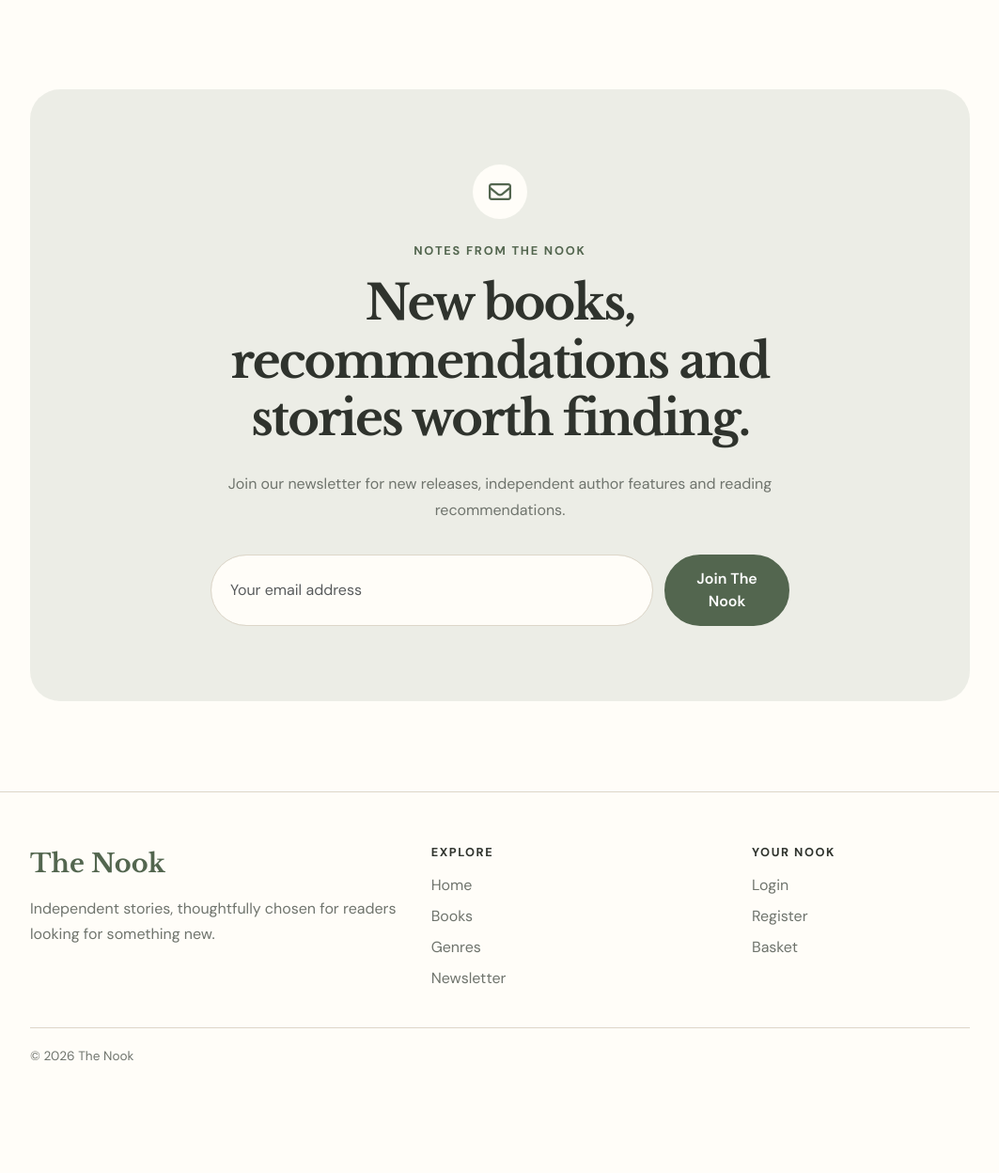
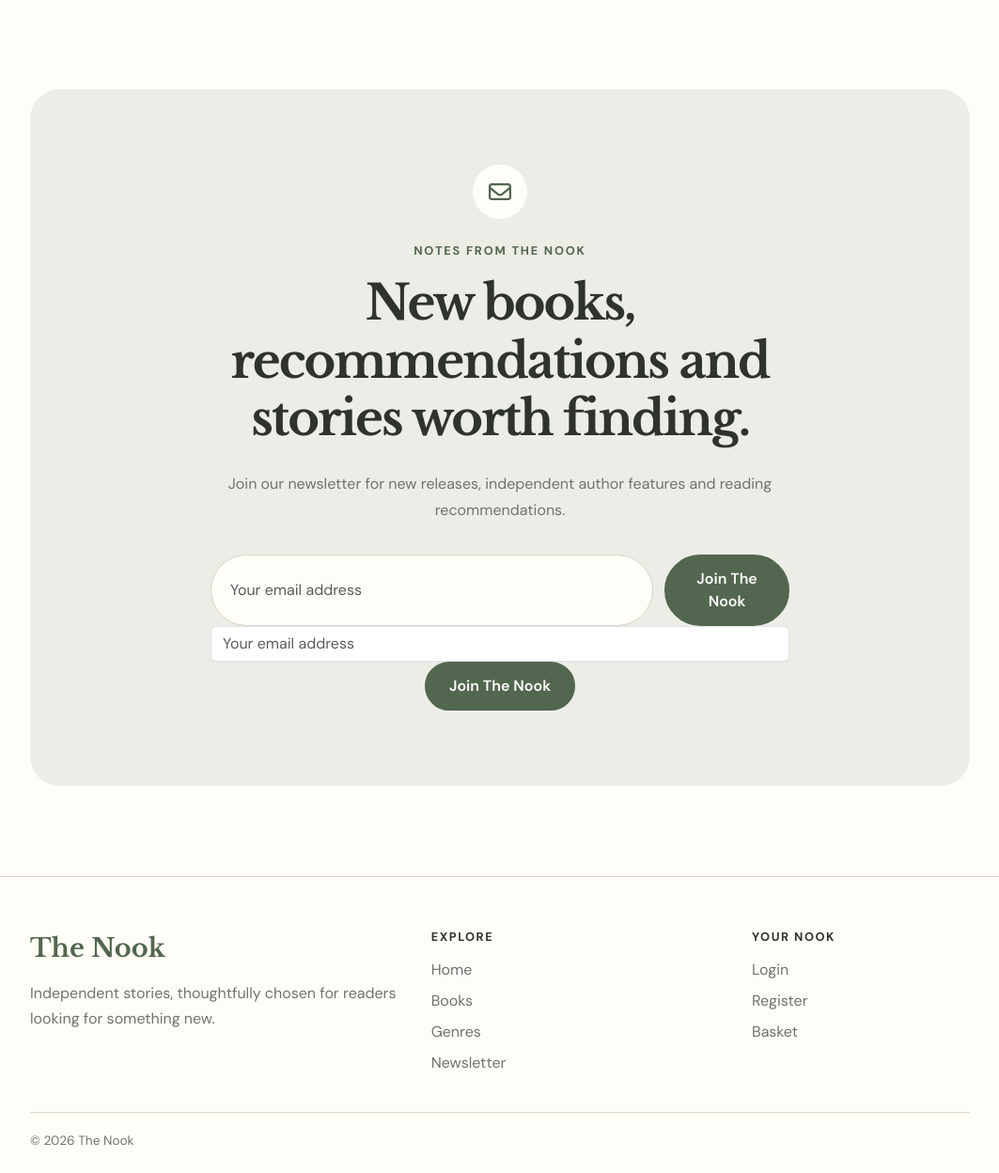
Before and after one commit to gibba42/project_5_the_nook, a Django app: page / in a window 1280 px wide. Shown: the part 2468-3716 px from the top of the page at 94% size, without its empty margins (108-1171 px from the left). Before the commit the page ends 3597 px from the top, so only its background shows below. Run offline with Django 5.2, Linux system fonts and the light colour scheme; some libraries are stand-ins or nearby versions.

Commit message:
Fixed some issues with the newsletter and toast messages.

```diff
--- a/home/templates/home/index.html
+++ b/home/templates/home/index.html
@@ -356,10 +356,37 @@
 
                     <form
                         class="newsletter-form"
-                        action="#"
+                        action="{% url 'newsletter_signup' %}"
                         method="post">
 
                         {% csrf_token %}
+
+                        <input
+                            type="hidden"
+                            name="next"
+                            value="{% url 'home' %}#newsletter">
+
+                        <label
+                            for="newsletter-email"
+                            class="visually-hidden">
+                            Email address
+                        </label>
+
+                        <input
+                            id="newsletter-email"
+                            class="form-control"
+                            type="email"
+                            name="email"
+                            placeholder="Your email address"
+                            required>
+
+                        <button
+                            type="submit"
+                            class="btn nook-primary-button">
+                            Join The Nook
+                        </button>
+
+                    </form>
 
                         <label
                             for="newsletter-email"
--- a/newsletter/forms.py
+++ b/newsletter/forms.py
@@ -34,7 +34,8 @@ class NewsletterSignupForm(forms.ModelForm):
             is_active=True,
         ).exists():
             raise forms.ValidationError(
-                "This email address is already subscribed."
+                "This email address is already subscribed "
+                "to The Nook newsletter."
             )
 
         return email
--- a/templates/base.html
+++ b/templates/base.html
@@ -379,7 +379,12 @@
   {% block postloadjs %}
 
   <script>
-    $('.toast').toast('show');
+      document.querySelectorAll('.toast').forEach(function (toastElement) {
+          const toast = new bootstrap.Toast(toastElement, {
+              autohide: false
+          });
+          toast.show();
+      });
   </script>
 
   {% endblock %}
--- a/templates/includes/toasts/toast_error.html
+++ b/templates/includes/toasts/toast_error.html
@@ -1,9 +1,9 @@
-<div class="toast custom-toast rounded-0 border-top 0" data-autohide="false">
+<div class="toast custom-toast rounded-0 border-top 0" data-bs-autohide="false">
     <div class="arrow-up arrow-danger"></div>
     <div class="w-100 toast-capper bg-danger"></div>
     <div class="toast-header bg-white text-dark">
         <strong class="me-auto">Error!</strong>
-        <button type="button" class="ms-2 mb-1 close text-dark" data-dismiss="toast" aria-label="Close">
+        <button type="button" class="ms-2 mb-1 close text-dark" data-bs-dismiss="toast" aria-label="Close">
             <span aria-hidden="true">&times;</span>
         </button>
     </div>
--- a/templates/includes/toasts/toast_info.html
+++ b/templates/includes/toasts/toast_info.html
@@ -1,9 +1,9 @@
-<div class="toast custom-toast rounded-0 border-top 0" data-autohide="false">
+<div class="toast custom-toast rounded-0 border-top 0" data-bs-autohide="false">
     <div class="arrow-up arrow-info"></div>
     <div class="w-100 toast-capper bg-info"></div>
     <div class="toast-header bg-white text-dark">
         <strong class="me-auto">Alert!</strong>
-        <button type="button" class="ms-2 mb-1 close text-dark" data-dismiss="toast" aria-label="Close">
+        <button type="button" class="ms-2 mb-1 close text-dark" data-bs-dismiss="toast" aria-label="Close">
             <span aria-hidden="true">&times;</span>
         </button>
     </div>
--- a/templates/includes/toasts/toast_warning.html
+++ b/templates/includes/toasts/toast_warning.html
@@ -1,9 +1,9 @@
-<div class="toast custom-toast rounded-0 border-top 0" data-autohide="false">
+<div class="toast custom-toast rounded-0 border-top 0" data-bs-autohide="false">
     <div class="arrow-up arrow-warning"></div>
     <div class="w-100 toast-capper bg-warning"></div>
     <div class="toast-header bg-white text-dark">
         <strong class="me-auto">Warning!</strong>
-        <button type="button" class="ms-2 mb-1 close text-dark" data-dismiss="toast" aria-label="Close">
+        <button type="button" class="ms-2 mb-1 close text-dark" data-bs-dismiss="toast" aria-label="Close">
             <span aria-hidden="true">&times;</span>
         </button>
     </div>
```
Also changed, not shown: newsletter/views.py (+9 -3 lines), templates/includes/toasts/toast_success.html (+11 -3 lines), db.sqlite3.
